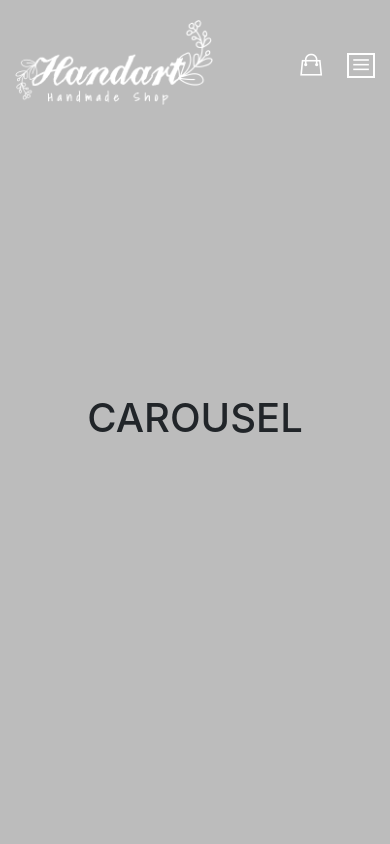
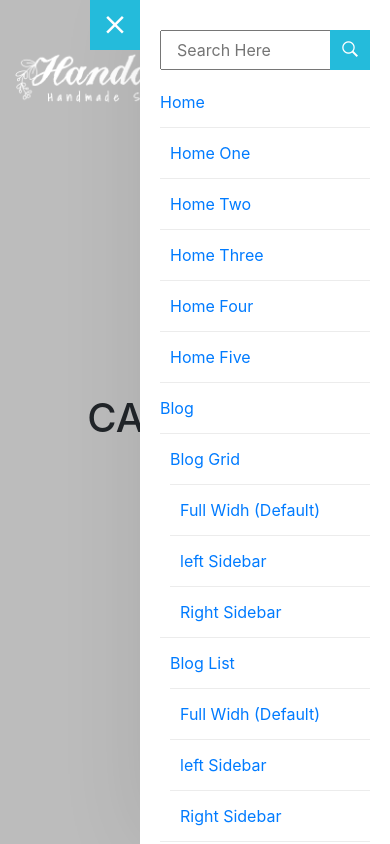
Before and after one commit to jsalazarv/claudia-cristina, a Nuxt app: page / in a window 390 px wide. Both pictures are taken after a click on the link 361 px from the left and 65 px from the top of the page. Shown: the top 844 px of the page. Built offline with nearby package versions, Linux system fonts and the light colour scheme; a web font is replaced by a local one.

Commit message:
Added toggle aside

```diff
--- a/components/Header/index.vue
+++ b/components/Header/index.vue
@@ -244,8 +244,12 @@
                   <a href="cart.html" class="cart-link link-icon"><i class="ion-bag"></i></a>
                 </li>
                 <li class="sin-link">
-                  <a href="#" class="link-icon hamburgur-icon off-canvas-btn"><i
-                      class="ion-navicon"></i></a>
+                  <a
+                      href="#"
+                      class="link-icon hamburgur-icon off-canvas-btn"
+                      @click="handleAside">
+                    <i class="ion-navicon"></i>
+                  </a>
                 </li>
               </ul>
             </div>
@@ -256,8 +260,14 @@
 
 
     <!--Off Canvas Navigation Start-->
-    <aside class="off-canvas-wrapper">
-      <div class="btn-close-off-canvas">
+    <aside
+        class="off-canvas-wrapper"
+        :class="{'open': isOpenAside}"
+    >
+      <div
+          class="btn-close-off-canvas"
+          @click="handleAside"
+      >
         <i class="ion-android-close"></i>
       </div>
       <div class="off-canvas-inner">
@@ -427,9 +437,14 @@
 import { ref, onMounted, onUnmounted } from 'vue'
 
 const isFixed = ref(false);
+const isOpenAside = ref(false);
 
 const handleScroll = () => {
   isFixed.value = window.scrollY > 0;
+}
+
+const handleAside = () => {
+  isOpenAside.value = !isOpenAside.value
 }
 
 onMounted(() => {
```
